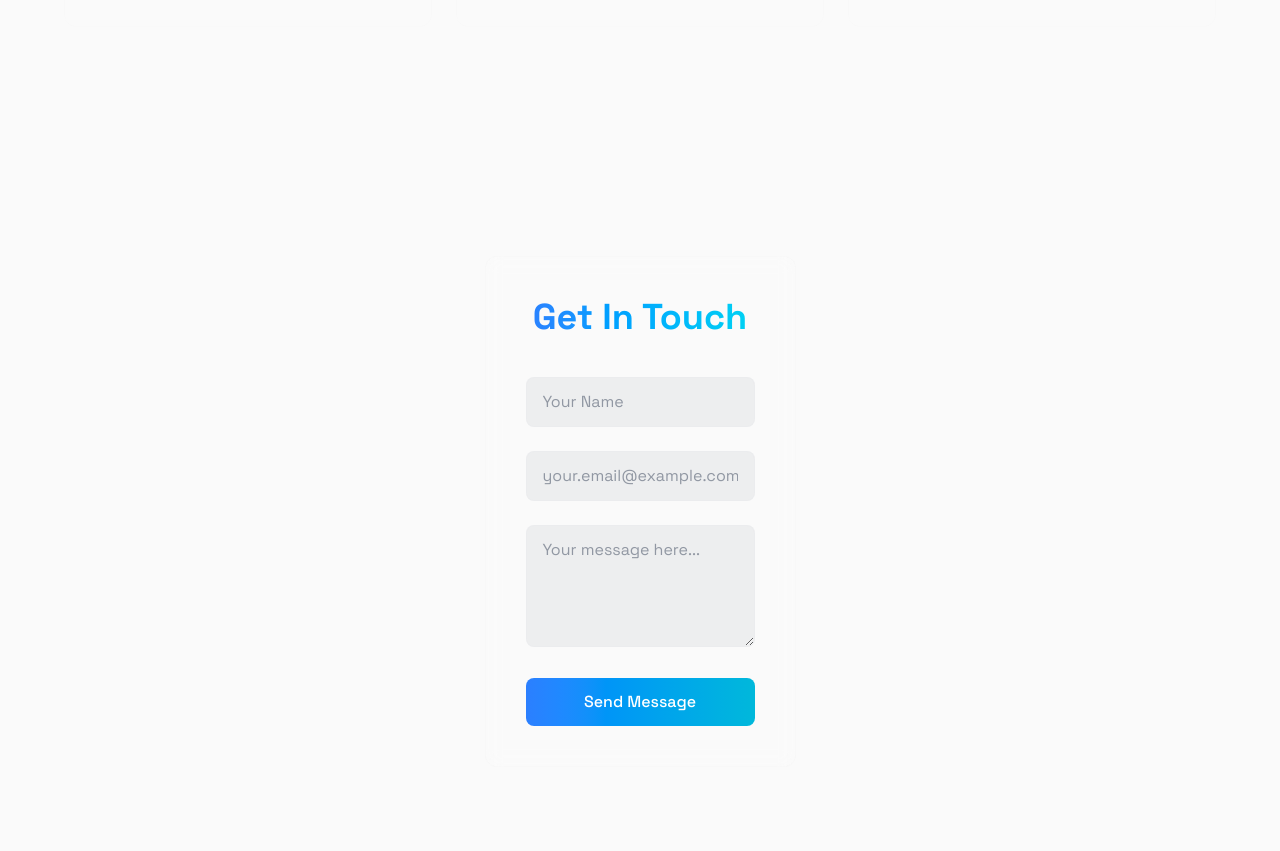
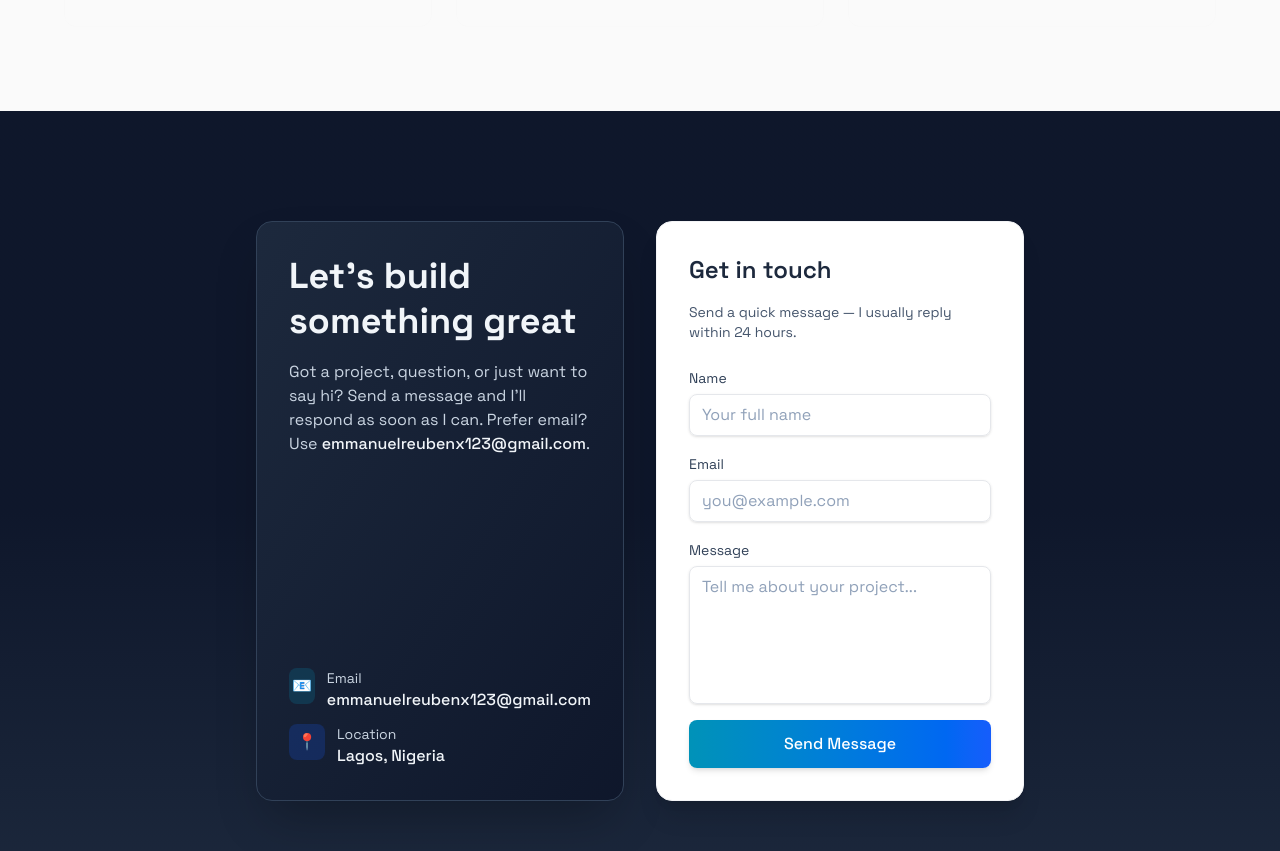
Before and after one commit to Emmanuel-x123/Emmanuel-portfolio, a React (Vite) app: page / in a window 1280 px wide. Shown: the part 2409-3260 px from the top of the page. Built offline with nearby package versions, Linux system fonts and the light colour scheme.

Commit message:
updated the contact section

```diff
--- a/src/components/section/Contact.jsx
+++ b/src/components/section/Contact.jsx
@@ -1,3 +1,7 @@
+// Modernized Contact Component — Revised
+// Fixed contrast issues, improved layout, accessible colors, and clearer visual hierarchy.
+// Keeps your original emailjs + iziToast logic intact.
+
 import { useState } from "react";
 import { RevealOnScroll } from "../RevealOnScroll";
 import emailjs from "emailjs-com";
@@ -23,103 +27,126 @@ export const Contact = () => {
         e.target,
         import.meta.env.VITE_PUBLIC_KEY
       )
-      .then((result) => {
+      .then(() => {
         iziToast.success({
           title: "Success",
-          message: "Message Sent! I'll get back to you soon.",
+          message: "Message sent successfully! I'll get back to you soon.",
           position: "topRight",
-          timeout: 5000,
+          timeout: 4500,
         });
         setFormData({ name: "", email: "", message: "" });
       })
-      .catch((error) => {
+      .catch(() => {
         iziToast.error({
           title: "Error",
-          message: "Oops! Something went wrong. Please try again.",
+          message: "Something went wrong. Try again.",
           position: "topRight",
         });
       })
-      .finally(() => {
-        setIsSubmitting(false);
-      });
+      .finally(() => setIsSubmitting(false));
   };
 
   return (
     <section
       id="contact"
-      className="min-h-screen flex items-center justify-center py-8 sm:py-12 md:py-16 lg:py-20 px-4 sm:px-6 lg:px-8"
+      className="min-h-screen flex items-center justify-center px-4 py-20 bg-gradient-to-b from-slate-900 via-slate-900 to-slate-800"
     >
       <RevealOnScroll>
-        <div className="w-full max-w-xs xs:max-w-sm sm:max-w-md md:max-w-lg lg:max-w-xl xl:max-w-2xl p-4 sm:p-6 md:p-8 lg:p-10 bg-white/5 backdrop-blur-sm rounded-xl border border-gray-200/10 hover:border-blue-500/20 transition-all duration-300 mx-auto">
-          <h2 className="text-xl xs:text-2xl sm:text-3xl md:text-4xl font-bold mb-4 sm:mb-6 md:mb-8 lg:mb-10 bg-gradient-to-r from-blue-500 to-cyan-400 bg-clip-text text-transparent text-center">
-            Get In Touch
+        <div className="w-full max-w-3xl mx-auto grid grid-cols-1 md:grid-cols-2 gap-8 items-stretch">
+          {/* Left: Info / CTA */}
+          <div className="flex flex-col justify-center p-8 bg-gradient-to-br from-slate-800 to-slate-900 rounded-2xl shadow-2xl border border-slate-700 text-slate-100">
+            <h2 className="text-3xl sm:text-4xl font-extrabold mb-4 leading-tight">
+              Let's build something great
             </h2>
+            <p className="text-slate-300 mb-6">
+              Got a project, question, or just want to say hi? Send a message and I'll respond as soon as I can. Prefer email? Use <span className="font-medium text-slate-100">emmanuelreubenx123@gmail.com</span>.
+            </p>
 
-          <form className="space-y-3 sm:space-y-4 md:space-y-5 lg:space-y-6" onSubmit={handleSubmit}>
-            <div className="relative">
+            <ul className="space-y-3 mt-auto">
+              <li className="flex items-start gap-3">
+                <span className="inline-flex items-center justify-center w-9 h-9 rounded-lg bg-cyan-600/20 text-cyan-300">📧</span>
+                <div>
+                  <div className="text-sm text-slate-300">Email</div>
+                  <div className="font-medium text-slate-100">emmanuelreubenx123@gmail.com</div>
+                </div>
+              </li>
+
+              <li className="flex items-start gap-3">
+                <span className="inline-flex items-center justify-center w-9 h-9 rounded-lg bg-blue-600/20 text-blue-300">📍</span>
+                <div>
+                  <div className="text-sm text-slate-300">Location</div>
+                  <div className="font-medium text-slate-100">Lagos, Nigeria</div>
+                </div>
+              </li>
+            </ul>
+          </div>
+
+          {/* Right: Form Card */}
+          <div className="bg-white rounded-2xl shadow-xl p-8 border border-gray-100">
+            <h3 className="text-2xl font-semibold text-slate-800 mb-4">Get in touch</h3>
+            <p className="text-sm text-slate-600 mb-6">Send a quick message — I usually reply within 24 hours.</p>
+
+            <form onSubmit={handleSubmit} className="space-y-4">
+              <label className="block">
+                <span className="text-sm text-slate-700">Name</span>
                 <input
+                  name="name"
                   type="text"
-                id="name"
-                name="name"
                   required
                   value={formData.name}
-                className="w-full bg-gray-900/5 dark:bg-white/5 border border-gray-300/10 dark:border-gray-600/20 rounded-lg px-3 sm:px-4 py-2.5 sm:py-3 text-sm sm:text-base text-gray-800 dark:text-gray-200 transition-all duration-200 focus:outline-none focus:ring-2 focus:ring-blue-500 focus:border-transparent placeholder-gray-500/70"
-                placeholder="Your Name"
                   onChange={(e) => setFormData({ ...formData, name: e.target.value })}
+                  placeholder="Your full name"
+                  className="mt-1 block w-full rounded-lg border border-gray-200 px-3 py-2 text-slate-800 placeholder-slate-400 shadow-sm focus:outline-none focus:ring-2 focus:ring-cyan-300"
                 />
-            </div>
+              </label>
 
-            <div className="relative">
+              <label className="block">
+                <span className="text-sm text-slate-700">Email</span>
                 <input
+                  name="email"
                   type="email"
-                id="email"
-                name="email"
                   required
                   value={formData.email}
-                className="w-full bg-gray-900/5 dark:bg-white/5 border border-gray-300/10 dark:border-gray-600/20 rounded-lg px-3 sm:px-4 py-2.5 sm:py-3 text-sm sm:text-base text-gray-800 dark:text-gray-200 transition-all duration-200 focus:outline-none focus:ring-2 focus:ring-blue-500 focus:border-transparent placeholder-gray-500/70"
-                placeholder="your.email@example.com"
                   onChange={(e) => setFormData({ ...formData, email: e.target.value })}
+                  placeholder="you@example.com"
+                  className="mt-1 block w-full rounded-lg border border-gray-200 px-3 py-2 text-slate-800 placeholder-slate-400 shadow-sm focus:outline-none focus:ring-2 focus:ring-cyan-300"
                 />
-            </div>
+              </label>
 
-            <div className="relative">
+              <label className="block">
+                <span className="text-sm text-slate-700">Message</span>
                 <textarea
-                id="message"
                   name="message"
                   required
-                rows={4}
-                className="w-full bg-gray-900/5 dark:bg-white/5 border border-gray-300/10 dark:border-gray-600/20 rounded-lg px-3 sm:px-4 py-2.5 sm:py-3 text-sm sm:text-base text-gray-800 dark:text-gray-400 transition-all duration-200 focus:outline-none focus:ring-2 focus:ring-blue-500 focus:border-transparent placeholder-gray-500/70 resize-vertical min-h-[100px] sm:min-h-[120px]"
-                placeholder="Your message here..."
+                  rows={5}
                   value={formData.message}
                   onChange={(e) => setFormData({ ...formData, message: e.target.value })}
+                  placeholder="Tell me about your project..."
+                  className="mt-1 block w-full rounded-lg border border-gray-200 px-3 py-2 text-slate-800 placeholder-slate-400 shadow-sm focus:outline-none focus:ring-2 focus:ring-cyan-300 resize-none"
                 />
-            </div>
+              </label>
 
+              <div>
                 <button
                   type="submit"
                   disabled={isSubmitting}
-              className={`w-full bg-gradient-to-r from-blue-500 to-cyan-500 text-white py-2.5 sm:py-3 px-4 sm:px-6 rounded-lg font-medium transition-all duration-300 hover:shadow-lg hover:shadow-blue-500/20 flex items-center justify-center text-sm sm:text-base ${
-                isSubmitting ? "opacity-80 cursor-not-allowed" : "hover:-translate-y-0.5"
-              }`}
+                  className={`w-full inline-flex items-center justify-center gap-3 py-3 px-4 rounded-lg font-medium text-white bg-gradient-to-r from-cyan-600 to-blue-600 shadow-md transition-transform duration-150 hover:-translate-y-0.5 disabled:opacity-60 disabled:cursor-not-allowed`}
                 >
                   {isSubmitting ? (
                     <>
-                  <svg
-                    className="animate-spin -ml-1 mr-2 sm:mr-3 h-4 w-4 sm:h-5 sm:w-5 text-white"
-                    xmlns="http://www.w3.org/2000/svg"
-                    fill="none"
-                    viewBox="0 0 24 24"
-                  >
+                      <svg className="animate-spin h-5 w-5" xmlns="http://www.w3.org/2000/svg" fill="none" viewBox="0 0 24 24">
                         <circle className="opacity-25" cx="12" cy="12" r="10" stroke="currentColor" strokeWidth="4"></circle>
                         <path className="opacity-75" fill="currentColor" d="M4 12a8 8 0 018-8V0C5.373 0 0 5.373 0 12h4zm2 5.291A7.962 7.962 0 014 12H0c0 3.042 1.135 5.824 3 7.938l3-2.647z"></path>
                       </svg>
                       Sending...
                     </>
                   ) : (
-                "Send Message"
+                    'Send Message'
                   )}
                 </button>
+              </div>
             </form>
+          </div>
         </div>
       </RevealOnScroll>
     </section>
```
Lines whose indentation alone changed are shown as unchanged.
